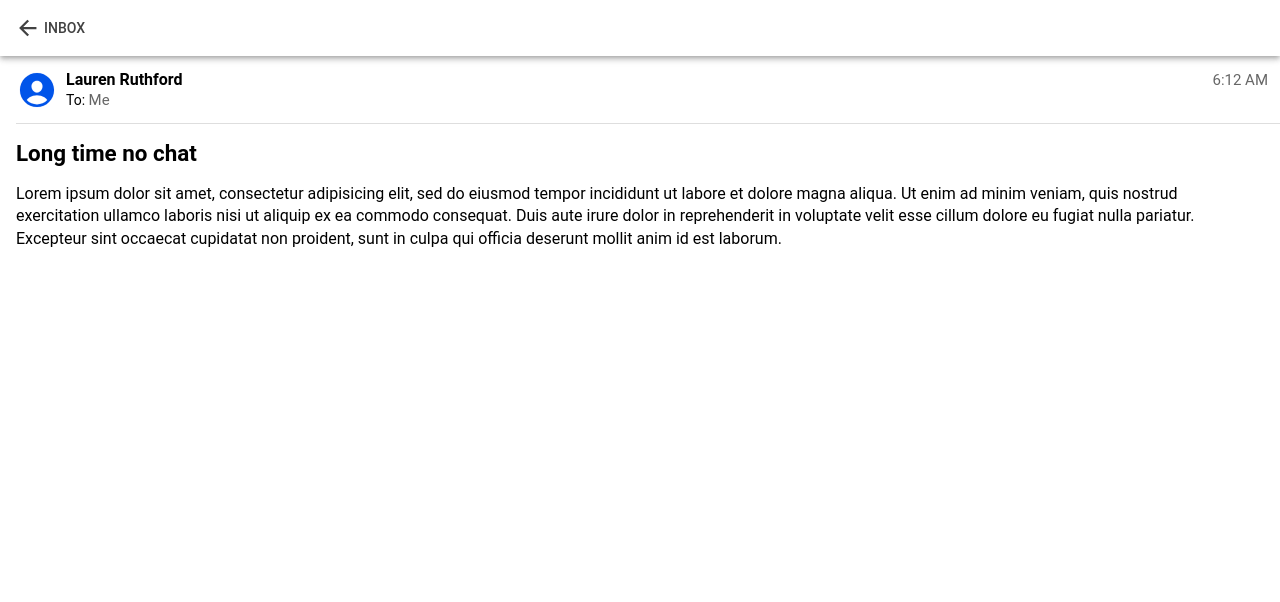
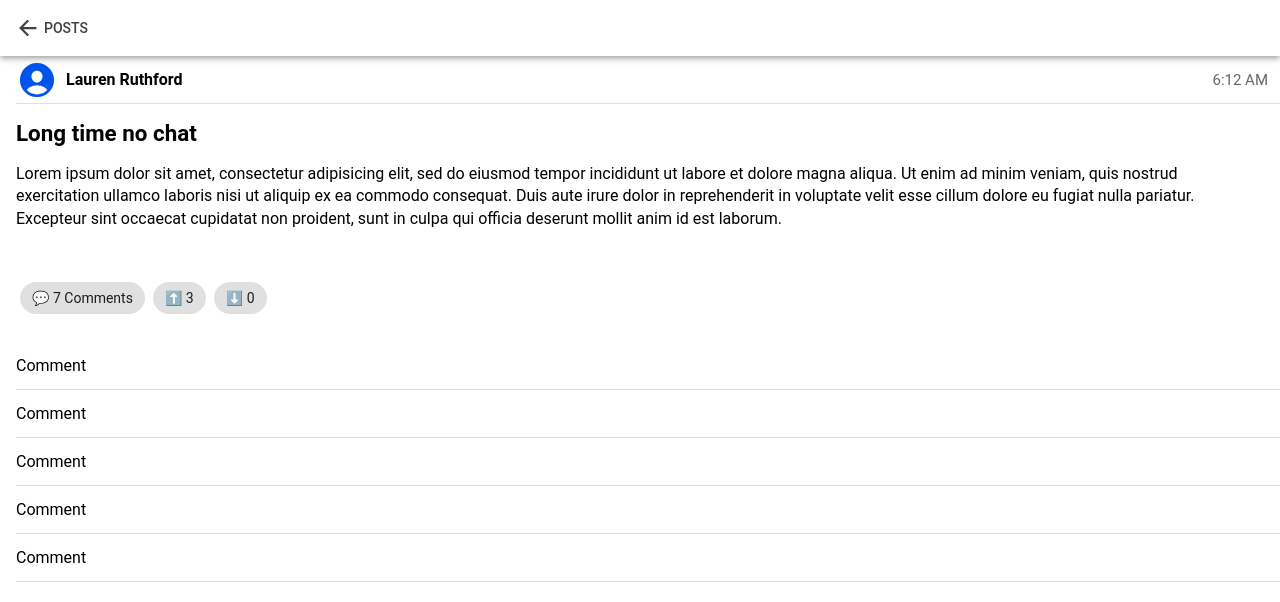
Before and after one commit to KasTasElis/my-ionic-firebase-reddit-clone, a React (Vite) app: page /message/1 in a window 1280 px wide. Shown: the top 602 px of the page. Built offline with nearby package versions, Linux system fonts and the light colour scheme.

Commit message:
progress

```diff
--- a/src/pages/ViewMessage.tsx
+++ b/src/pages/ViewMessage.tsx
@@ -1,21 +1,23 @@
-import { useState } from 'react';
-import { Message, getMessage } from '../data/messages';
+import { useState } from "react";
+import { Message, getMessage } from "../data/messages";
 import {
   IonBackButton,
   IonButtons,
+  IonChip,
   IonContent,
   IonHeader,
   IonIcon,
   IonItem,
   IonLabel,
+  IonList,
   IonNote,
   IonPage,
   IonToolbar,
   useIonViewWillEnter,
-} from '@ionic/react';
-import { personCircle } from 'ionicons/icons';
-import { useParams } from 'react-router';
-import './ViewMessage.css';
+} from "@ionic/react";
+import { personCircle } from "ionicons/icons";
+import { useParams } from "react-router";
+import "./ViewMessage.css";
 
 function ViewMessage() {
   const [message, setMessage] = useState<Message>();
@@ -31,7 +33,7 @@ function ViewMessage() {
       <IonHeader translucent>
         <IonToolbar>
           <IonButtons slot="start">
-            <IonBackButton text="Inbox" defaultHref="/home"></IonBackButton>
+            <IonBackButton text="Posts" defaultHref="/home"></IonBackButton>
           </IonButtons>
         </IonToolbar>
       </IonHeader>
@@ -40,7 +42,11 @@ function ViewMessage() {
         {message ? (
           <>
             <IonItem>
-              <IonIcon aria-hidden="true" icon={personCircle} color="primary"></IonIcon>
+              <IonIcon
+                aria-hidden="true"
+                icon={personCircle}
+                color="primary"
+              ></IonIcon>
               <IonLabel className="ion-text-wrap">
                 <h2>
                   {message.fromName}
@@ -48,9 +54,6 @@ function ViewMessage() {
                     <IonNote>{message.date}</IonNote>
                   </span>
                 </h2>
-                <h3>
-                  To: <IonNote>Me</IonNote>
-                </h3>
               </IonLabel>
             </IonItem>
 
@@ -66,6 +69,18 @@ function ViewMessage() {
                 sunt in culpa qui officia deserunt mollit anim id est laborum.
               </p>
             </div>
+
+            <div className="ion-padding">
+              <IonChip>💬 7 Comments</IonChip>
+              <IonChip>⬆️ 3</IonChip>
+              <IonChip>⬇️ 0</IonChip>
+            </div>
+
+            <IonList>
+              {[1, 2, 3, 4, 5].map((i) => (
+                <IonItem key={i}>Comment</IonItem>
+              ))}
+            </IonList>
           </>
         ) : (
           <div>Message not found</div>
```
